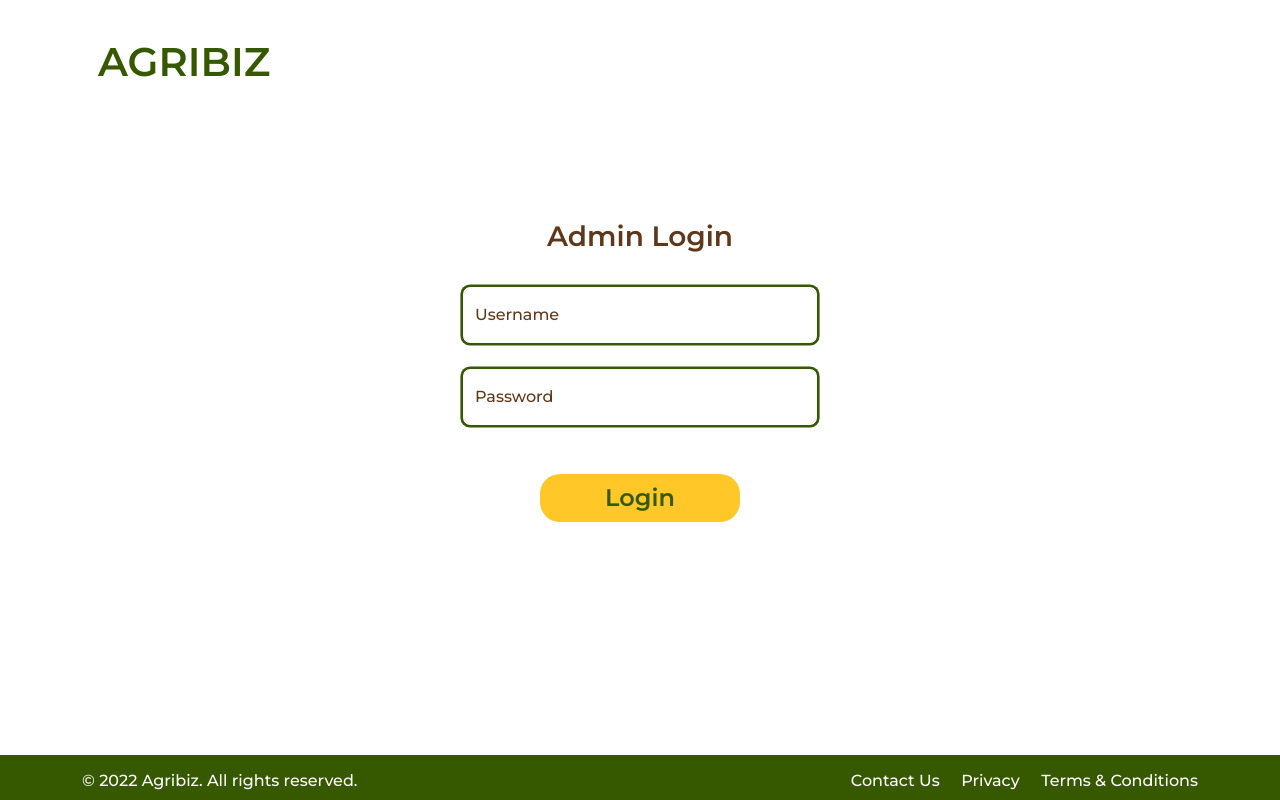
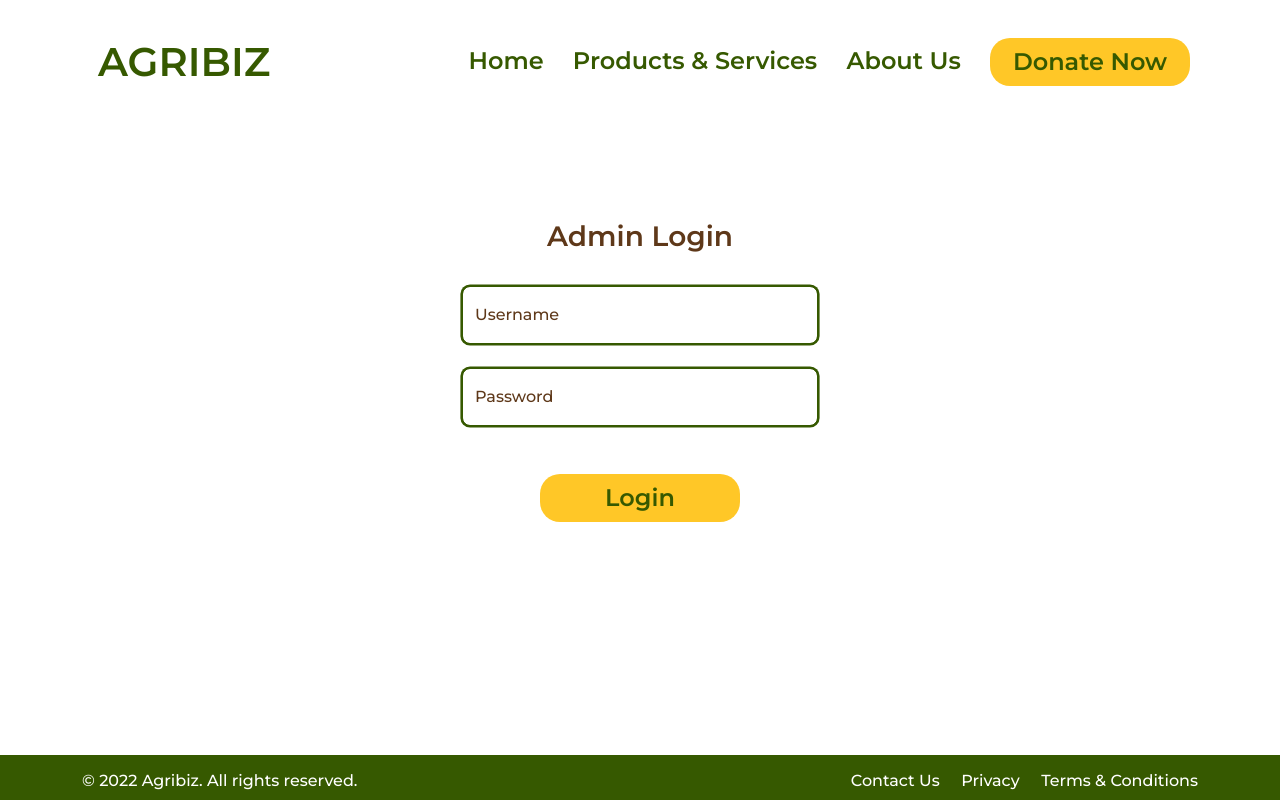
Before and after one commit to levinskyea/agribiz-admin-access, a React (Create React App) app: page /login in a window 1280 px wide. Built offline with nearby package versions, Linux system fonts and the light colour scheme.

Commit message:
Updated UI

```diff
--- a/src/components/LoginHeader.js
+++ b/src/components/LoginHeader.js
@@ -1,27 +1,38 @@
-import React from 'react';
-import { Navbar, Nav } from 'react-bootstrap';
-import { Link } from "react-router-dom";
-import Container from 'react-bootstrap/Container';
+import React from "react";
+import { Navbar, Nav, Button } from "react-bootstrap";
+import { useNavigate } from "react-router-dom";
+import Container from "react-bootstrap/Container";
 
 export default function LoginHeader() {
-
+    const history = useNavigate();
+    const logout = () => {
+        let text = "Do you want to logout?";
+        // eslint-disable-next-line no-restricted-globals
+        if (confirm(text) === true) {
+          // Redirecting to other page.
+          history("/login");
+        }
+      };
   return (
     <>
       <Navbar className="custom-navbar sticky-top p-4" expand="lg">
-            <Container >
-                <Nav.Link as={Link} to='/home'>
+        <Container>
+          <Nav.Link>
             <Navbar.Brand className="custom-navbrand">
-                        AGRIBIZ
+              ADMIN DASHBOARD
               {/* <img src={ agribiz_logo } alt="barter" style={{ width: '155px', height: '65px'}}/> */}
             </Navbar.Brand>
           </Nav.Link>
-                <Navbar.Toggle aria-controls="basic-navbar-nav"/>
+          <Navbar.Toggle aria-controls="basic-navbar-nav" />
           <Navbar.Collapse id="basic-navbar-nav">
             <ul className="navbar-nav me-auto">
               <li className="nav-item">
                 <></>
               </li>
             </ul>
+            <Button onClick={logout} variant="warning">
+              Logout
+            </Button>
             {/* <Nav className="justify-content-end">
                         <div style={{color:'#5E3819', fontSize:'1.5rem', fontWeight:'600', lineHeight: '60px'}}>
                             Welcome back, admin |
--- a/src/pages/AdminDashboard.js
+++ b/src/pages/AdminDashboard.js
@@ -19,16 +19,8 @@ import VerificationModal from '../components/VerificationModal';
 export default function AdminDashboard() {
   const [addUserShow, setAddUserShow] = useState(false);
   const [addSuccess, setAddSuccess] = useState(false);
-  const history = useNavigate();
   const location = useLocation();
-  const logout = () => {
-    let text = "Do you want to logout?";
-    // eslint-disable-next-line no-restricted-globals
-    if (confirm(text) === true) {
-      // Redirecting to other page.
-      history("/login");
-    }
-  };
+
   var auth = false;
   try {
     auth = location.state.auth
@@ -41,12 +33,6 @@ export default function AdminDashboard() {
         <LoginHeader />
         {addSuccess?<Alert dismissible > Account created successfully! </Alert> : ""}
         <Container style={{ textAlign: "left" }}>
-          <div style={{ textAlign: "right" }}>
-            {/* <Button onClick={() => logout(auth)} variant="warning">Logout</Button> */}
-            <Button onClick={logout} variant="warning">
-              Logout
-            </Button>
-          </div>
           <Tabs
             id="controlled-tab-example"
             variant="pills"
--- a/src/pages/Login.js
+++ b/src/pages/Login.js
@@ -1,5 +1,5 @@
 //import { useState, useEffect } from "react";
-import LoginHeader from "../components/LoginHeader";
+import Header from "../components/Header";
 import Footer from "../components/Footer";
 import { Col, Container, Row } from "react-bootstrap";
 import FloatingLabel from "react-bootstrap/FloatingLabel";
@@ -61,7 +61,7 @@ export default function Login() {
 
   return (
     <>
-      <LoginHeader />
+      <Header />
       <br />
       <br />
       <br />
```
Lines whose indentation alone changed are shown as unchanged.
